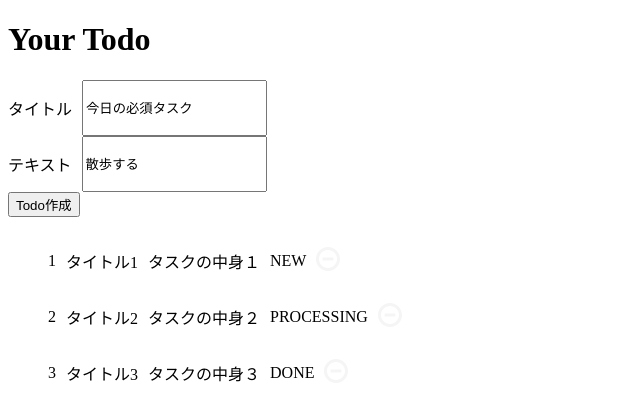
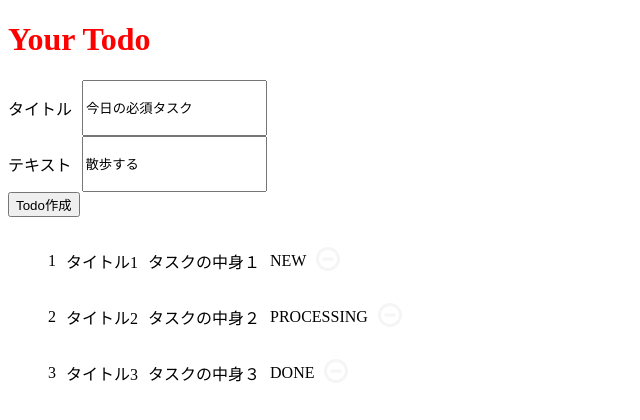
Before and after one commit to nnaabbee/kmt-front-learn-01, a Next.js app: page /todos in a window 1280 px wide. Shown: the top 420 px of the page, without its empty margins (0-640 px from the left). Built offline with nearby package versions, Linux system fonts and the light colour scheme.

Commit message:
childrenを受け取るサンプルを追加

```diff
--- /dev/null
+++ b/src/components/LabelWithChildren.tsx
@@ -0,0 +1,18 @@
+import { FC, PropsWithChildren } from "react"
+import styled from "styled-components"
+
+type Props = {}
+
+/**
+ * 要素を受け取るコンポーネントのサンプル
+ * `PropsWithChildren`を使用する
+ * @param props
+ * @returns h1相当のラベルを返す
+ */
+export const LabelWithChildren: FC<Props & PropsWithChildren> = (props) => {
+  return <Label>{props.children}</Label>
+}
+
+const Label = styled.h1`
+  color: red;
+`
--- a/src/pages/todos/index.tsx
+++ b/src/pages/todos/index.tsx
@@ -1,4 +1,5 @@
 import { InputWithLabel } from "@/components/InputWithLabel"
+import { LabelWithChildren } from "@/components/LabelWithChildren"
 import { table } from "console"
 import type { NextPage } from "next"
 import Image from "next/image"
@@ -41,7 +42,7 @@ const Todo: NextPage = () => {
 
   return (
     <React.Fragment>
-      <h1>Your Todo</h1>
+      <LabelWithChildren>Your Todo</LabelWithChildren>
       <InputWithLabel label="タイトル" value={title} onChangeHandler={setTitle} />
       <InputWithLabel label="テキスト" value={text} onChangeHandler={setText} />
       <button onClick={() => alert(`title:${title}\ntext:${text}`)}>Todo作成</button>
```
